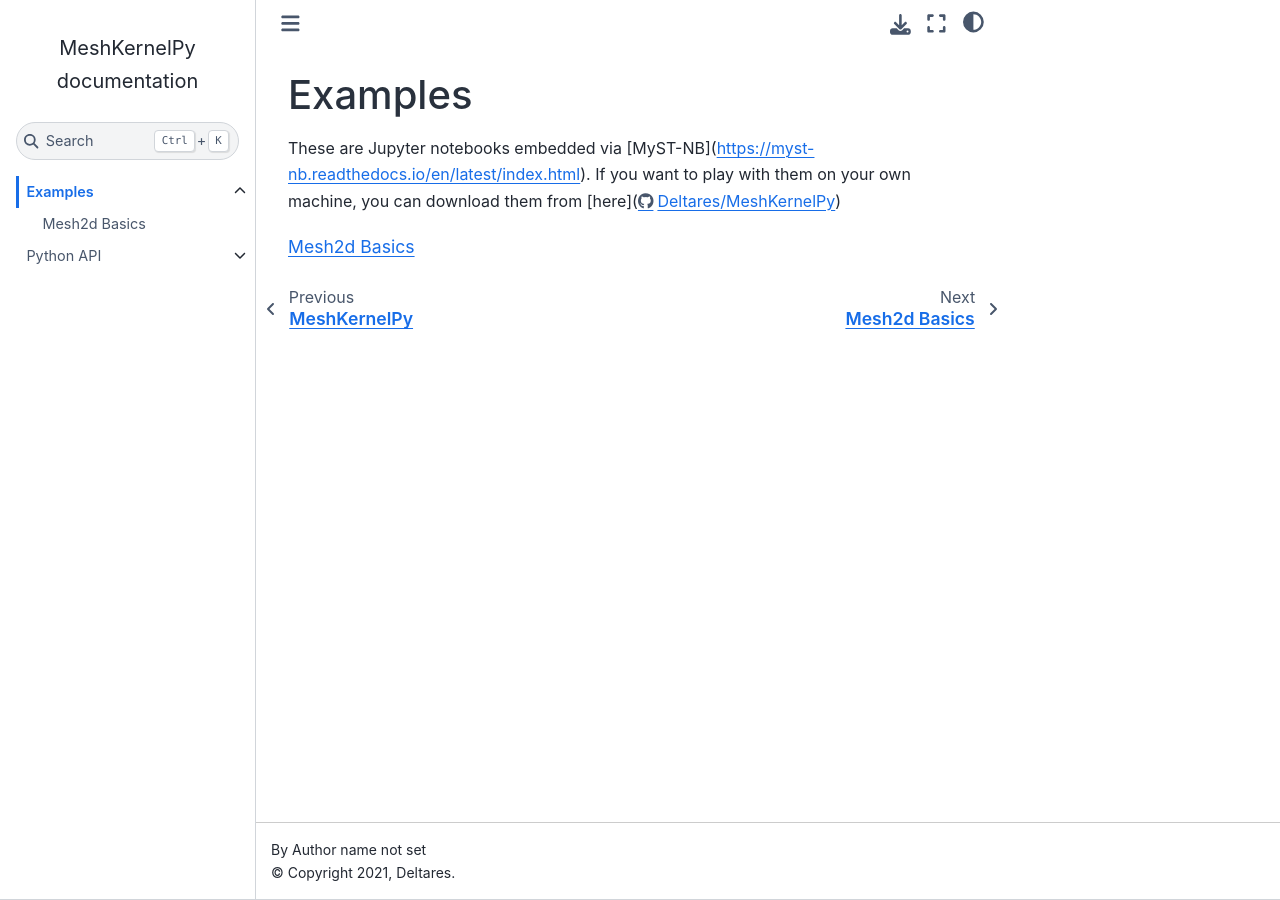
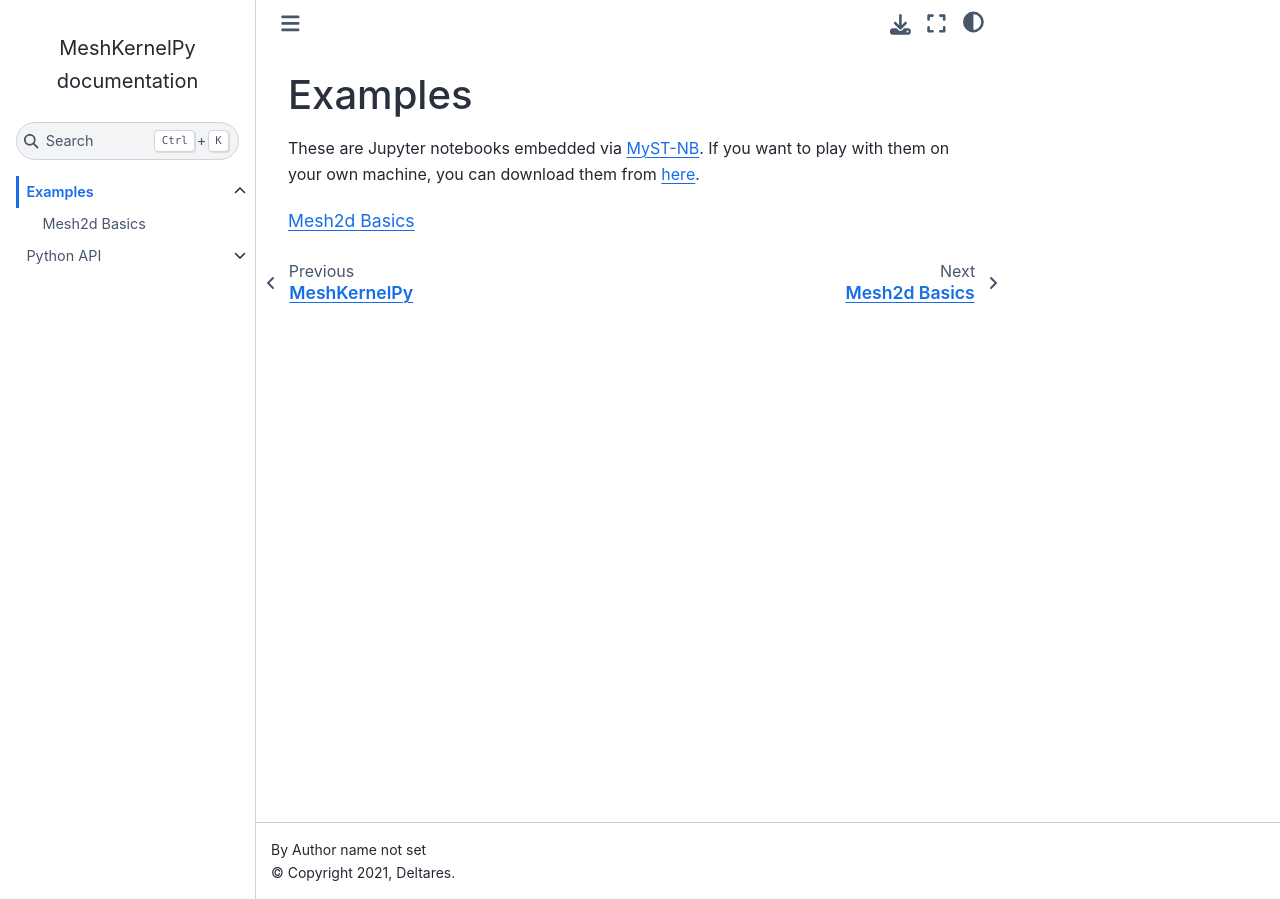
Before and after one commit to Deltares/MeshKernelPy, a Sphinx documentation site: the page built from docs/examples/index.rst, in a window 1280 px wide. Built offline with Sphinx 7.4.7 and the Sphinx Book theme 1.1.4, drawn with Linux system fonts in a browser that asks for light colours; some of the changed lines change nothing that is shown.

Commit message:
GRIDEDIT-358: Fix docs

```diff
--- a/docs/examples/index.rst
+++ b/docs/examples/index.rst
@@ -3,8 +3,10 @@
 Examples
 ==========
 
-These are Jupyter notebooks embedded via [MyST-NB](https://myst-nb.readthedocs.io/en/latest/index.html).
-If you want to play with them on your own machine, you can download them from [here](https://github.com/Deltares/MeshKernelPy/tree/main/docs/examples)
+These are Jupyter notebooks embedded via `MyST-NB
+<https://myst-nb.readthedocs.io/en/latest/index.html>`_.
+If you want to play with them on your own machine, you can download them from `here
+<https://github.com/Deltares/MeshKernelPy/tree/main/docs/examples>`_.
 
 .. toctree::
     :maxdepth: 2
```
